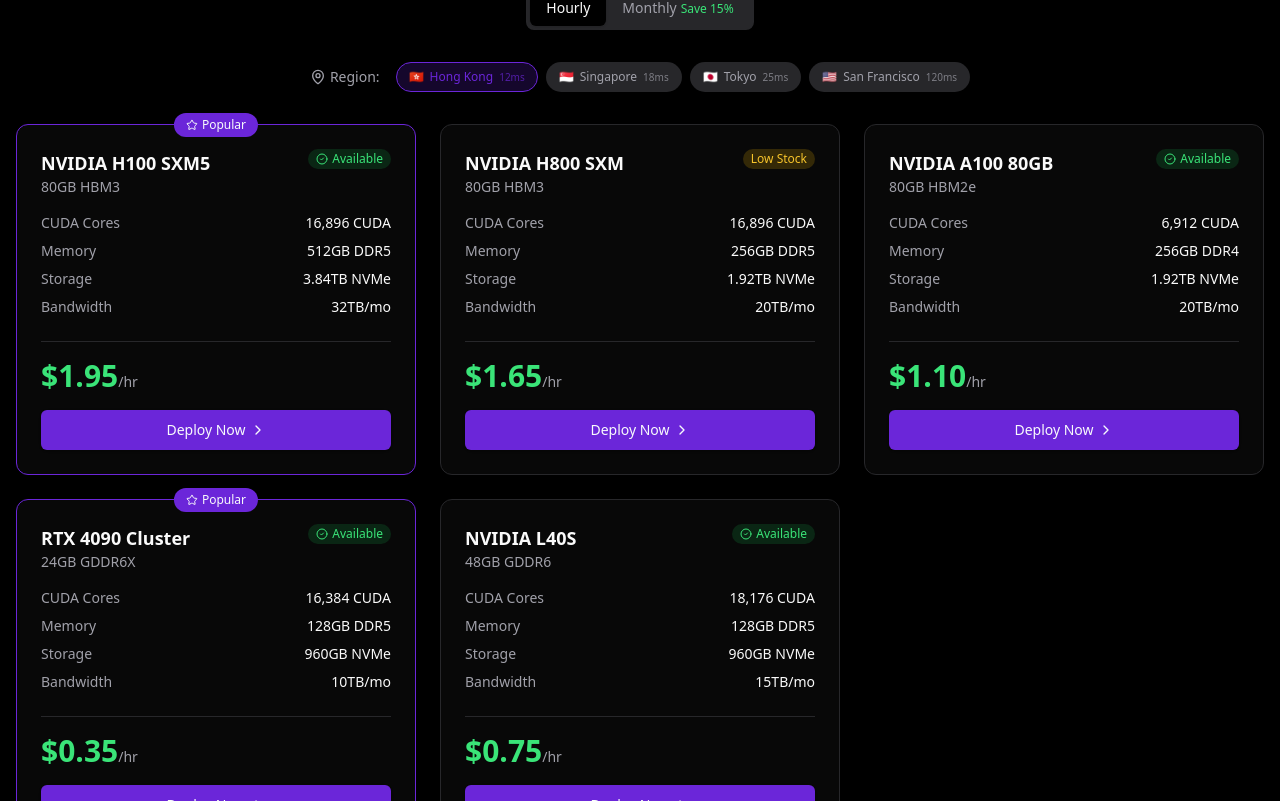
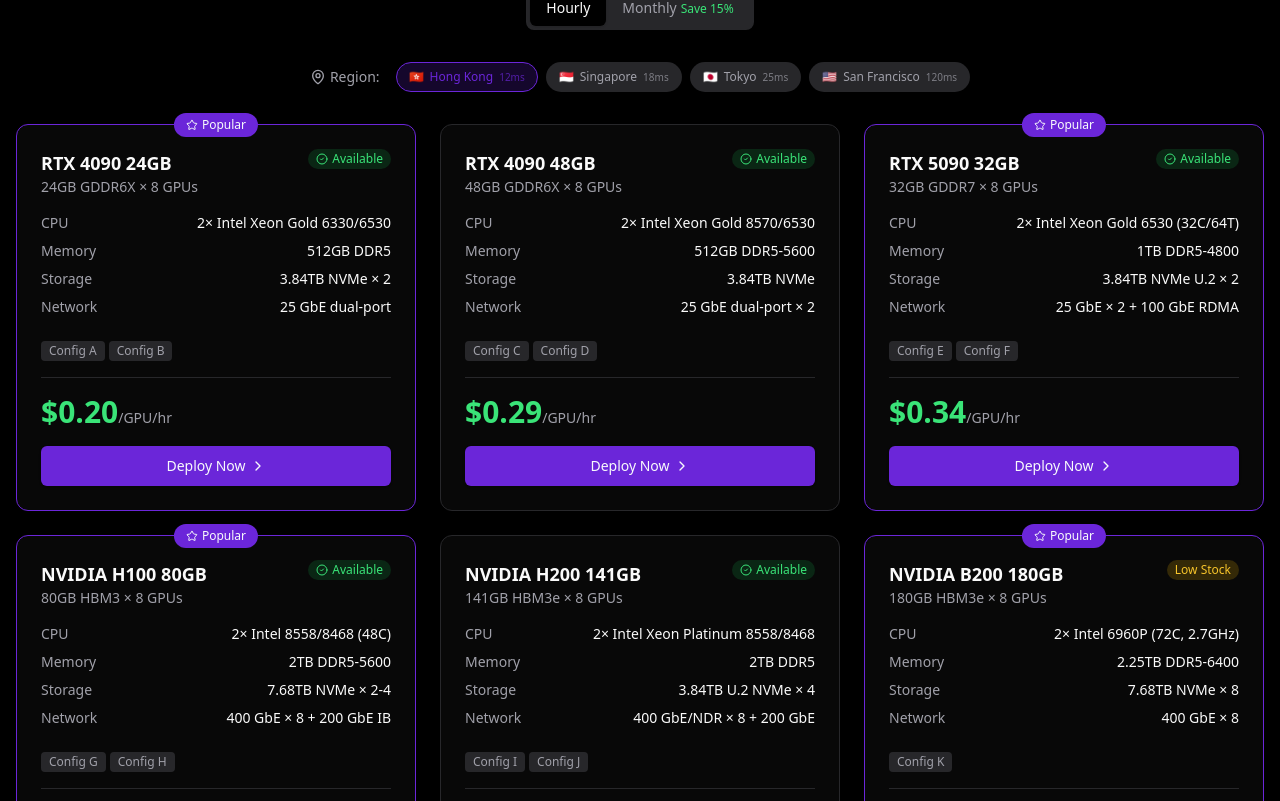
Before and after one commit to CaucasianWithoutCauc/lumin-house-ai, a Next.js app: page / in a window 1280 px wide. Shown: the part 819-1620 px from the top of the page. Built offline with nearby package versions, Linux system fonts and the light colour scheme.

Commit message:
Update GPU inventory with user's actual server configurations
Co-authored-by: CaucasianWithoutCauc <246939677+CaucasianWithoutCauc@users.noreply.github.com>

```diff
--- a/app/page.tsx
+++ b/app/page.tsx
@@ -20,69 +20,94 @@ const categories = [
 // GPU inventory data
 const gpuInventory = [
   {
-    id: "h100-sxm5",
-    name: "NVIDIA H100 SXM5",
-    vram: "80GB HBM3",
-    cores: "16,896 CUDA",
+    id: "rtx-4090-24gb",
+    name: "RTX 4090 24GB",
+    vram: "24GB GDDR6X",
+    cpu: "2× Intel Xeon Gold 6330/6530",
     memory: "512GB DDR5",
-    storage: "3.84TB NVMe",
-    bandwidth: "32TB/mo",
-    hourlyPrice: 1.95,
-    monthlyPrice: 1250,
+    storage: "3.84TB NVMe × 2",
+    network: "25 GbE dual-port",
+    gpuCount: 8,
+    hourlyPrice: 0.20,
+    monthlyPrice: 144,
     status: "Available",
     popular: true,
+    configs: ["Config A", "Config B"],
   },
   {
-    id: "h800-sxm",
-    name: "NVIDIA H800 SXM",
-    vram: "80GB HBM3",
-    cores: "16,896 CUDA",
-    memory: "256GB DDR5",
-    storage: "1.92TB NVMe",
-    bandwidth: "20TB/mo",
-    hourlyPrice: 1.65,
-    monthlyPrice: 1050,
-    status: "Low Stock",
+    id: "rtx-4090-48gb",
+    name: "RTX 4090 48GB",
+    vram: "48GB GDDR6X",
+    cpu: "2× Intel Xeon Gold 8570/6530",
+    memory: "512GB DDR5-5600",
+    storage: "3.84TB NVMe",
+    network: "25 GbE dual-port × 2",
+    gpuCount: 8,
+    hourlyPrice: 0.29,
+    monthlyPrice: 209,
+    status: "Available",
     popular: false,
+    configs: ["Config C", "Config D"],
   },
   {
-    id: "a100-80gb",
-    name: "NVIDIA A100 80GB",
-    vram: "80GB HBM2e",
-    cores: "6,912 CUDA",
-    memory: "256GB DDR4",
-    storage: "1.92TB NVMe",
-    bandwidth: "20TB/mo",
-    hourlyPrice: 1.10,
-    monthlyPrice: 700,
+    id: "rtx-5090-32gb",
+    name: "RTX 5090 32GB",
+    vram: "32GB GDDR7",
+    cpu: "2× Intel Xeon Gold 6530 (32C/64T)",
+    memory: "1TB DDR5-4800",
+    storage: "3.84TB NVMe U.2 × 2",
+    network: "25 GbE × 2 + 100 GbE RDMA",
+    gpuCount: 8,
+    hourlyPrice: 0.34,
+    monthlyPrice: 245,
+    status: "Available",
+    popular: true,
+    configs: ["Config E", "Config F"],
+  },
+  {
+    id: "h100-80gb",
+    name: "NVIDIA H100 80GB",
+    vram: "80GB HBM3",
+    cpu: "2× Intel 8558/8468 (48C)",
+    memory: "2TB DDR5-5600",
+    storage: "7.68TB NVMe × 2-4",
+    network: "400 GbE × 8 + 200 GbE IB",
+    gpuCount: 8,
+    hourlyPrice: 1.84,
+    monthlyPrice: 1325,
+    status: "Available",
+    popular: true,
+    configs: ["Config G", "Config H"],
+  },
+  {
+    id: "h200-141gb",
+    name: "NVIDIA H200 141GB",
+    vram: "141GB HBM3e",
+    cpu: "2× Intel Xeon Platinum 8558/8468",
+    memory: "2TB DDR5",
+    storage: "3.84TB U.2 NVMe × 4",
+    network: "400 GbE/NDR × 8 + 200 GbE",
+    gpuCount: 8,
+    hourlyPrice: 2.28,
+    monthlyPrice: 1642,
     status: "Available",
     popular: false,
+    configs: ["Config I", "Config J"],
   },
   {
-    id: "rtx-4090",
-    name: "RTX 4090 Cluster",
-    vram: "24GB GDDR6X",
-    cores: "16,384 CUDA",
-    memory: "128GB DDR5",
-    storage: "960GB NVMe",
-    bandwidth: "10TB/mo",
-    hourlyPrice: 0.35,
-    monthlyPrice: 220,
-    status: "Available",
+    id: "b200-180gb",
+    name: "NVIDIA B200 180GB",
+    vram: "180GB HBM3e",
+    cpu: "2× Intel 6960P (72C, 2.7GHz)",
+    memory: "2.25TB DDR5-6400",
+    storage: "7.68TB NVMe × 8",
+    network: "400 GbE × 8",
+    gpuCount: 8,
+    hourlyPrice: 3.38,
+    monthlyPrice: 2434,
+    status: "Low Stock",
     popular: true,
-  },
-  {
-    id: "l40s",
-    name: "NVIDIA L40S",
-    vram: "48GB GDDR6",
-    cores: "18,176 CUDA",
-    memory: "128GB DDR5",
-    storage: "960GB NVMe",
-    bandwidth: "15TB/mo",
-    hourlyPrice: 0.75,
-    monthlyPrice: 480,
-    status: "Available",
-    popular: false,
+    configs: ["Config K"],
   },
 ];
 
@@ -202,7 +227,7 @@ export default function Home() {
         >
           <div className="inline-flex items-center px-3 py-1 rounded-full border border-primary/30 bg-primary/10 text-primary text-sm mb-4 sm:mb-6">
             <Zap className="h-4 w-4 mr-2" />
-            New: H100 SXM5 clusters now available
+            New: RTX 5090 & NVIDIA B200 clusters now available
           </div>
           <h1 className="text-3xl sm:text-4xl md:text-5xl lg:text-6xl font-bold mb-4 sm:mb-6 bg-gradient-to-r from-purple-400 via-pink-500 to-red-500 bg-clip-text text-transparent leading-tight">
             Enterprise GPU Cloud
@@ -344,7 +369,7 @@ export default function Home() {
                   <div className="flex items-start justify-between mb-4">
                     <div>
                       <h3 className="font-semibold text-base sm:text-lg">{gpu.name}</h3>
-                      <p className="text-sm text-muted-foreground">{gpu.vram}</p>
+                      <p className="text-sm text-muted-foreground">{gpu.vram} × {gpu.gpuCount} GPUs</p>
                     </div>
                     <span className={`inline-flex items-center px-2 py-0.5 rounded-full text-xs font-medium ${getStatusStyles(gpu.status)}`}>
                       {gpu.status === "Available" && <CheckCircle2 className="h-3 w-3 mr-1" />}
@@ -353,9 +378,9 @@ export default function Home() {
                   </div>
 
                   <div className="space-y-2 mb-6 text-sm">
-                    <div className="flex justify-between">
-                      <span className="text-muted-foreground">CUDA Cores</span>
-                      <span className="font-medium">{gpu.cores}</span>
+                    <div className="flex justify-between gap-2">
+                      <span className="text-muted-foreground shrink-0">CPU</span>
+                      <span className="font-medium text-right">{gpu.cpu}</span>
                     </div>
                     <div className="flex justify-between">
                       <span className="text-muted-foreground">Memory</span>
@@ -365,10 +390,18 @@ export default function Home() {
                       <span className="text-muted-foreground">Storage</span>
                       <span className="font-medium">{gpu.storage}</span>
                     </div>
-                    <div className="flex justify-between">
-                      <span className="text-muted-foreground">Bandwidth</span>
-                      <span className="font-medium">{gpu.bandwidth}</span>
+                    <div className="flex justify-between gap-2">
+                      <span className="text-muted-foreground shrink-0">Network</span>
+                      <span className="font-medium text-right">{gpu.network}</span>
                     </div>
+                  </div>
+
+                  <div className="flex flex-wrap gap-1 mb-4">
+                    {gpu.configs.map((config) => (
+                      <span key={config} className="px-2 py-0.5 rounded bg-muted text-muted-foreground text-xs">
+                        {config}
+                      </span>
+                    ))}
                   </div>
 
                   <div className="border-t border-border pt-4">
@@ -378,7 +411,7 @@ export default function Home() {
                           ${billingCycle === "hourly" ? gpu.hourlyPrice.toFixed(2) : gpu.monthlyPrice}
                         </span>
                         <span className="text-sm text-muted-foreground">
-                          /{billingCycle === "hourly" ? "hr" : "mo"}
+                          /{billingCycle === "hourly" ? "GPU/hr" : "mo"}
                         </span>
                       </div>
                     </div>
```
